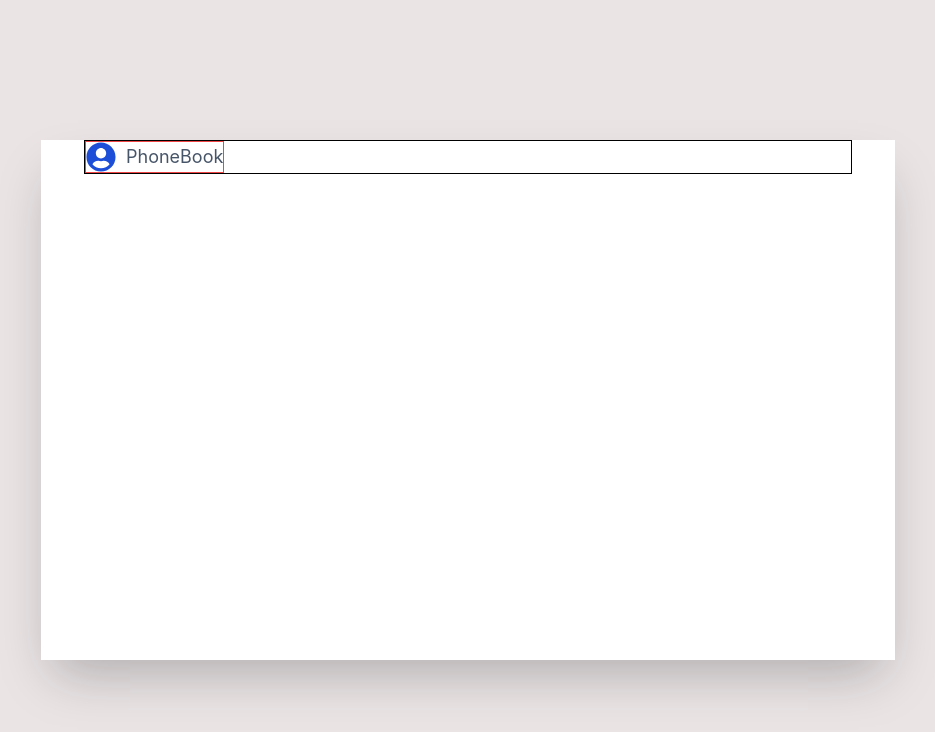
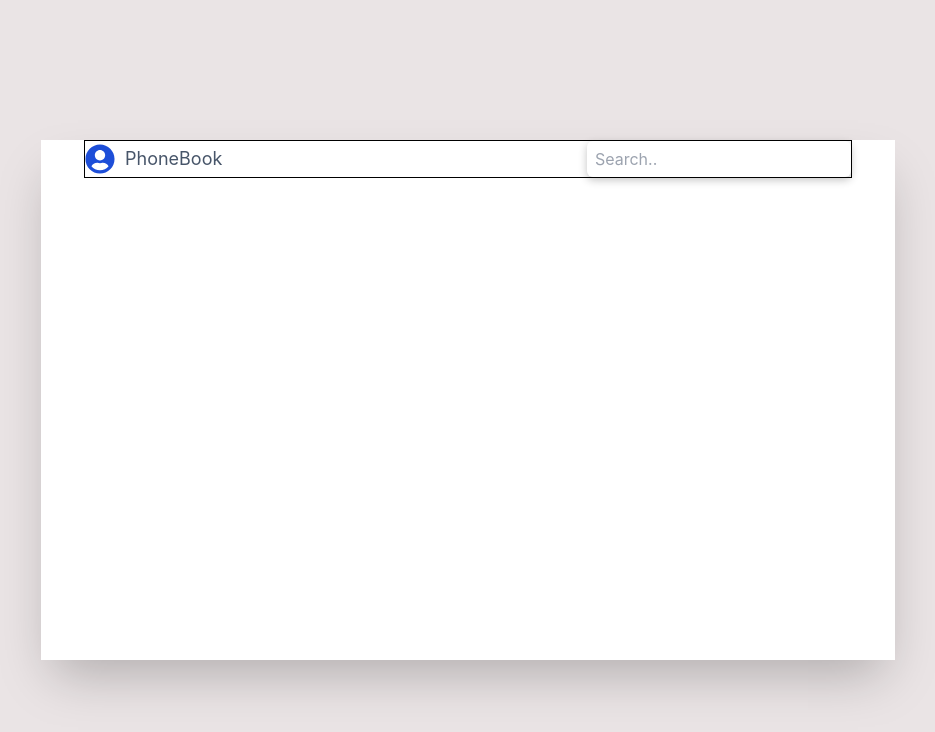
Before and after one commit to Anmoljagota/Luminous_Lab_Assignment, a React (Create React App) app: page / in a window 1280 px wide. Shown: the top 732 px of the page, without its empty margins (172-1107 px from the left). Built offline with nearby package versions, Linux system fonts and the light colour scheme.

Commit message:
search done

```diff
--- a/src/Pages/Home.jsx
+++ b/src/Pages/Home.jsx
@@ -5,11 +5,17 @@ const Home = () => {
   return (
     <div className="min-h-[65vh] w-8/12 shadow-2xl m-auto bg-white">
       <Box className="m-auto w-[90%]">
-        <Flex className="border border-black border-solid">
-          <Flex className="border border-red-500 border-solid text-base justify-center	items-center" gap="10px">
+        <Flex className="border border-black border-solid justify-between		items-center">
+          <Flex className="justify-center	items-center" gap="10px">
             <FaUserCircle style={{ color: "#1d4ed8", fontSize: "30px" }} />
-            <Text className="text-lg text-slate-600	">PhoneBook</Text>
+            <Text className="text-lg text-slate-600">PhoneBook</Text>
           </Flex>
+          <input
+            type="text"
+            className="rounded-md py-1.5 px-2"
+            placeholder="Search.."
+            style={{ boxShadow: "rgba(0, 0, 0, 0.24) 0px 3px 8px" }}
+          />
         </Flex>
       </Box>
     </div>
```
